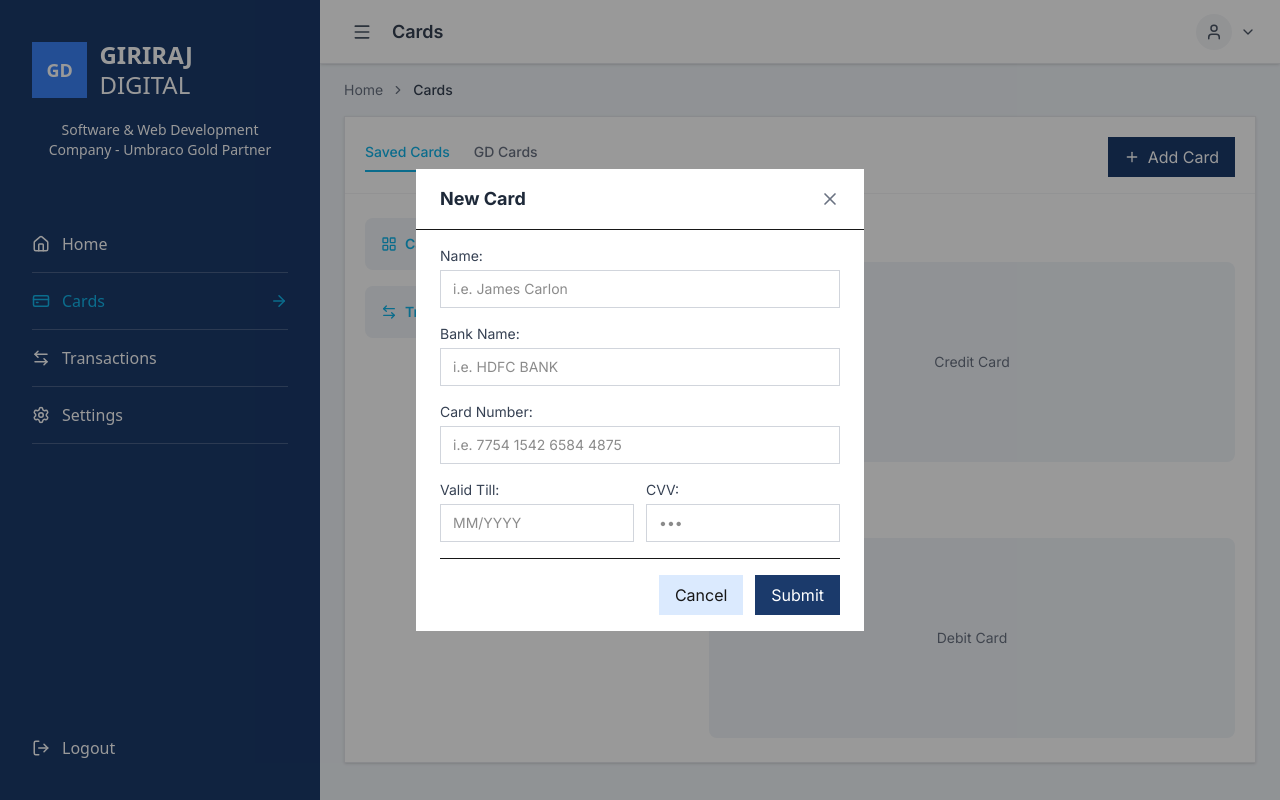
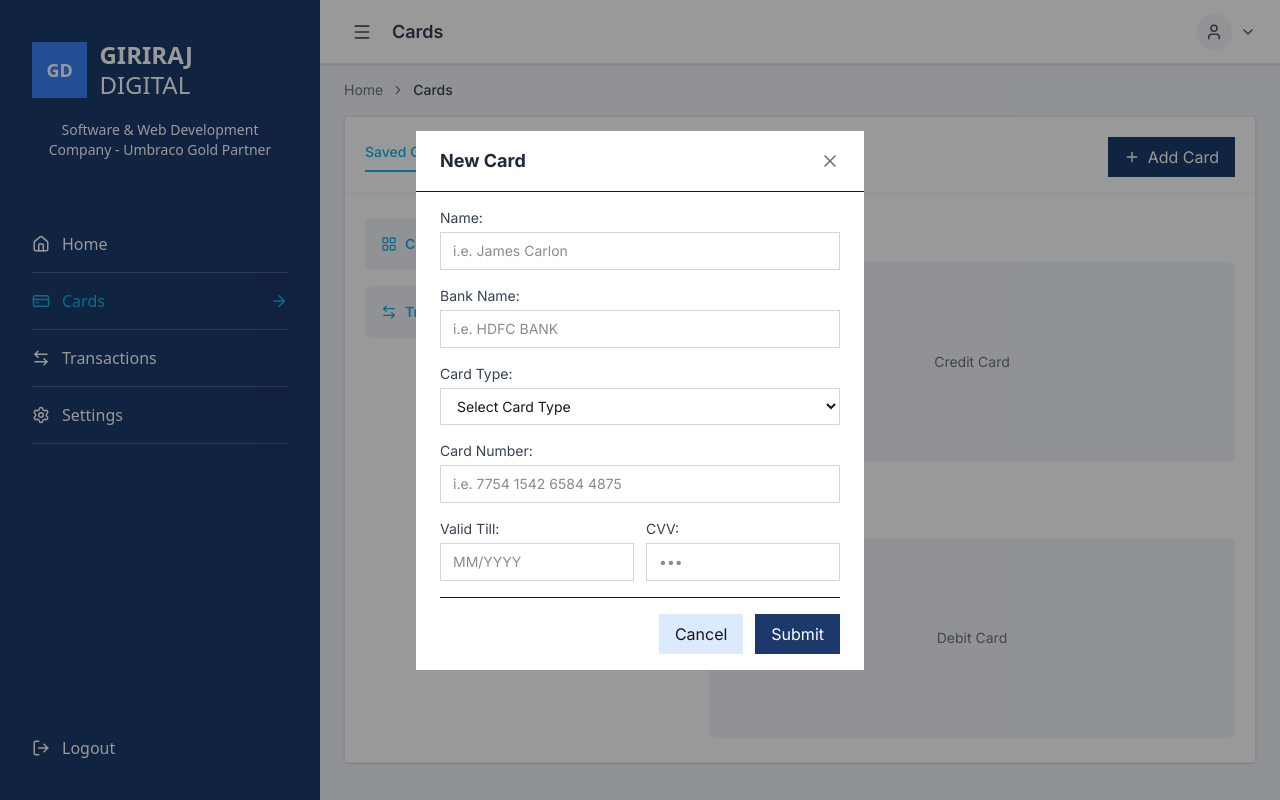
Before and after one commit to Hiralhk14/my-card-app, a Next.js app: page /cards in a window 1280 px wide. Both pictures are taken after a click on the button "Add Card". Built offline with nearby package versions, Linux system fonts and the light colour scheme.

Commit message:
feat : create common component for selection box

```diff
--- a/src/shared/components/cards/addCard/index.tsx
+++ b/src/shared/components/cards/addCard/index.tsx
@@ -6,6 +6,7 @@ import { AddCardModalProps } from "@/types/type";
 import Modal from "@/shared/ui/modal/index";
 import Button from "@/shared/ui/button";
 import Input from "@/shared/ui/input";
+import Select from "@/shared/ui/select";
 
 const AddCardModal: React.FC<AddCardModalProps> = ({ isOpen, onClose }) => {
   return (
@@ -22,6 +23,16 @@ const AddCardModal: React.FC<AddCardModalProps> = ({ isOpen, onClose }) => {
           id="bank-name"
           label="Bank Name:"
           placeholder="i.e. HDFC BANK"
+        />
+
+        <Select
+          id="card-type"
+          label="Card Type:"
+          placeholder="Select Card Type"
+          options={[
+            { value: "Credit", label: "Credit" },
+            { value: "Debit", label: "Debit" },
+          ]}
         />
 
         <Input
--- /dev/null
+++ b/src/shared/ui/select/index.tsx
@@ -0,0 +1,48 @@
+import React, { forwardRef } from "react";
+import clsx from "clsx";
+
+import type { SelectProps } from "@/types/type";
+
+const Select = forwardRef<HTMLSelectElement, SelectProps>(
+  ({ label, error, options, placeholder, className, id, ...props }, ref) => {
+    return (
+      <div className="w-full">
+        {label && (
+          <label htmlFor={id} className="block mb-1 text-sm text-gray-700">
+            {label}
+          </label>
+        )}
+        <select id={id} ref={ref}
+          className={clsx(
+            "w-full border px-3 py-2 text-sm bg-white",
+            error ? "border-danger" : "border-gray-300",
+            className
+          )}
+          {...props}
+        >
+          {placeholder && (
+            <option value="">
+              {placeholder}
+            </option>
+          )}
+
+          {options?.map((i) => (
+            <option key={i?.value} value={i?.value}>
+              {i?.label}
+            </option>
+          ))}
+        </select>
+
+        {error && (
+          <p className="mt-1 text-xs text-danger">
+            {error}
+          </p>
+        )}
+      </div>
+    );
+  }
+);
+
+Select.displayName = "Select";
+
+export default Select;
```
Also changed, not shown: src/types/type.ts (+13 -1 lines).
